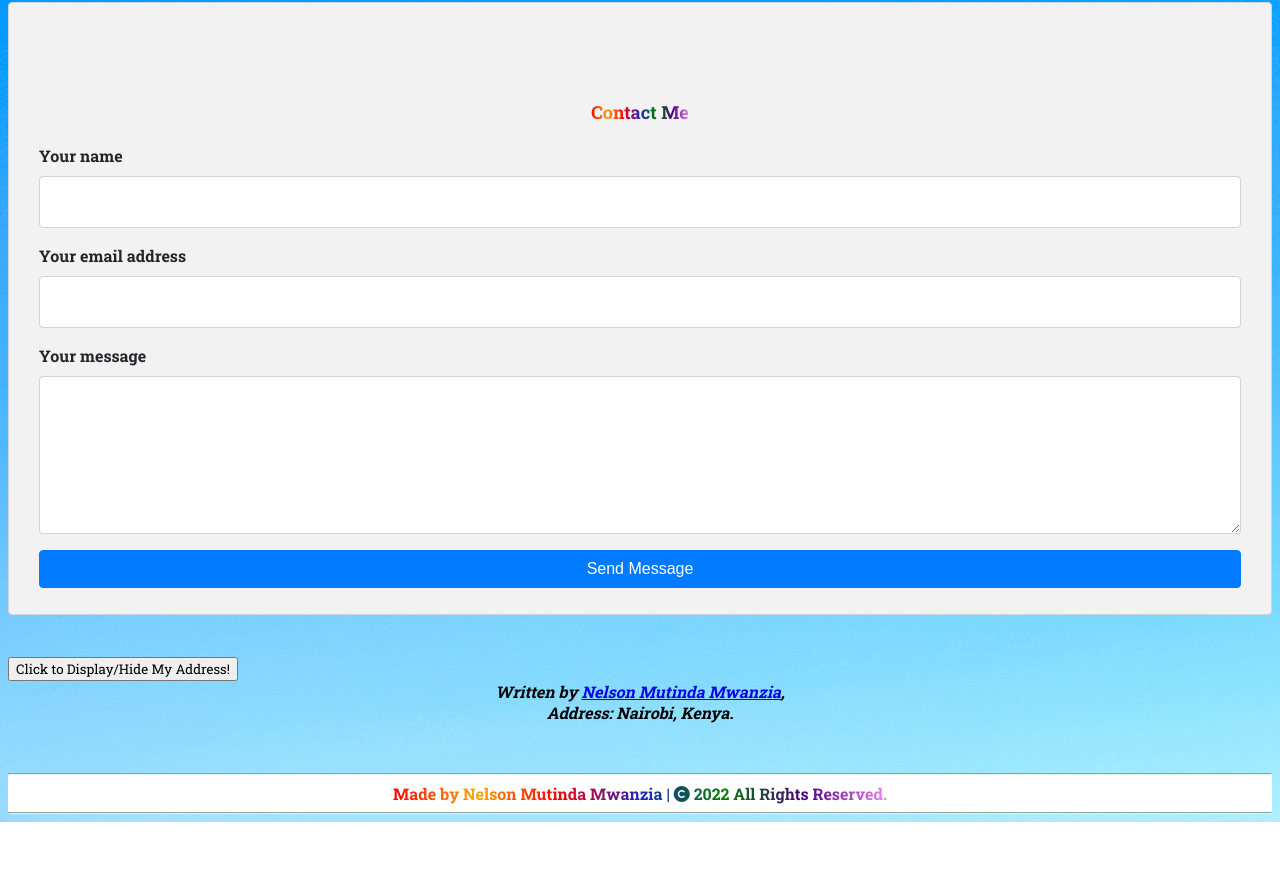
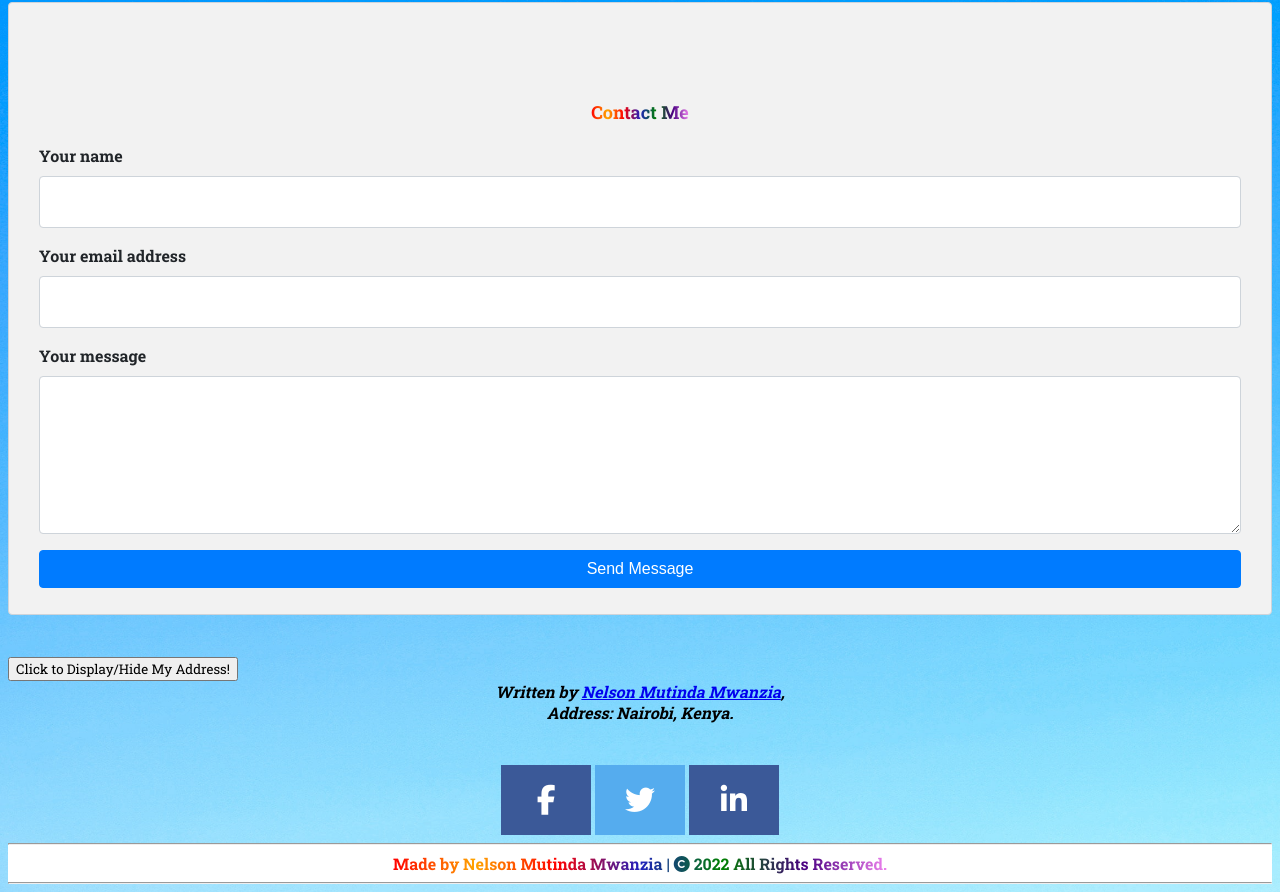
Before and after one commit to nelsonmutindamwanzia/phase-0-project, a plain HTML site: page index.html in a window 1280 px wide. Shown: the part 843-1735 px from the top of the page. Before the commit the page ends 1665 px from the top, so only its background shows below. Drawn offline with Linux system fonts and the light colour scheme.

Commit message:
add social media links, updated css styling

```diff
--- a/index.html
+++ b/index.html
@@ -109,7 +109,11 @@
 </section>
 
     <script src="./script.js"></script>
-
+<div id="socials">
+    <a href="https://web.facebook.com/bonzaicf" class="fa fa-facebook"></a>
+    <a href="https://twitter.com/mu_tinda" class="fa fa-twitter"></a>
+    <a href="https://www.linkedin.com/in/nelson-mwanzia-b5914817a/" class="fa fa-linkedin"></a>
+</div>
 <section id="footer">
     <footer>
     <hr>
--- a/styles.css
+++ b/styles.css
@@ -250,3 +250,38 @@ address {
     font-family: 'Roboto Slab', serif;
 
 }
+
+.fa {
+    padding: 20px;
+    font-size: 30px;
+    width: 50px;
+    text-align: center;
+    text-decoration: none;
+  }
+
+  /* Add a hover effect if you want */
+  .fa:hover {
+    opacity: 0.7;
+  }
+
+  /* Set a specific color for each brand */
+
+  /* Facebook */
+  .fa-facebook {
+    background: #3B5998;
+    color: white;
+  }
+
+  /* Twitter */
+  .fa-twitter {
+    background: #55ACEE;
+    color: white;
+  }
+  .fa-linkedin {
+    background: #3B5998;
+    color: white;
+  }
+
+  #socials {
+    text-align: center;
+  }
```
